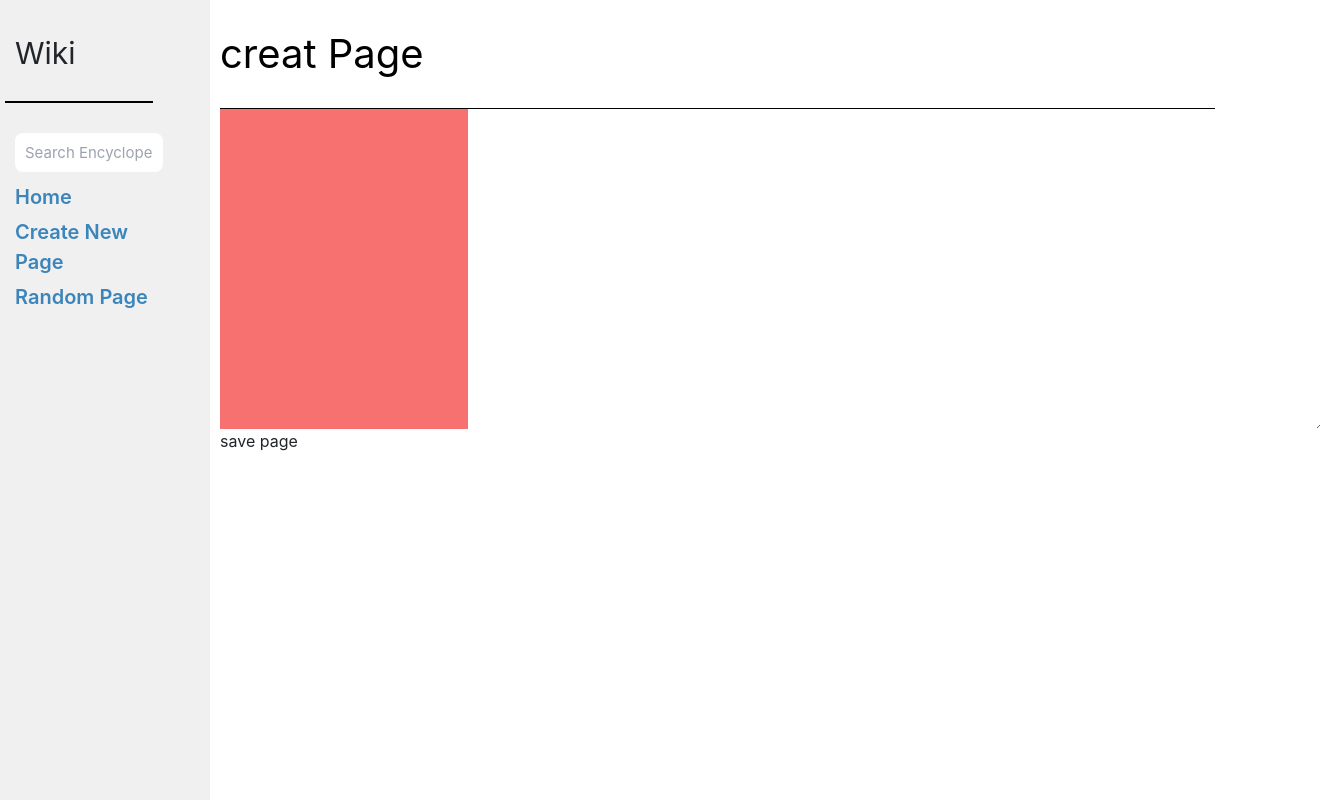
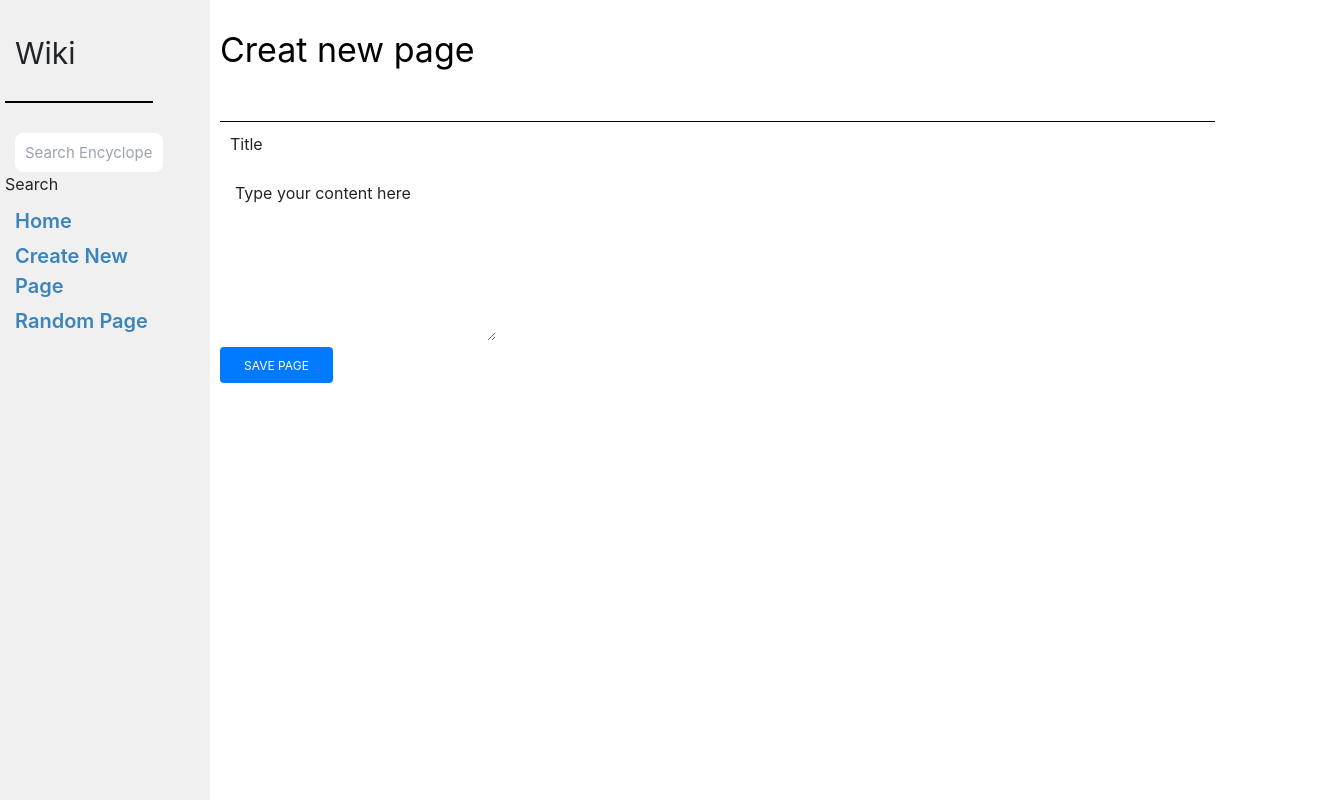
Before and after one commit to ahmedjs78/cs50w-wiki, a Django app: page /creatpage in a window 1320 px wide; the page is wider, and only the part inside the window is pictured. Run offline with Django 3.2, Linux system fonts and the light colour scheme; some libraries are stand-ins or nearby versions.

Commit message:
almost done

```diff
--- /dev/null
+++ b/encyclopedia/static/encyclopedia/index.js
@@ -0,0 +1,26 @@
+let labelEl = document.querySelector(".active");
+let textEl = document.querySelector(".textar");
+let input1 = document.querySelector(".input1");
+const label1 = document.querySelector(".label1")
+
+
+input1.addEventListener('focus',function(){
+        label1.classList.add("activecl")
+
+})
+
+input1.addEventListener('blur',function(){
+    if(input1.value === ""){
+        label1.classList.remove("activecl")
+    }
+})
+
+textEl.addEventListener('focus',function () {
+        labelEl.classList.add('activecl')
+
+})
+textEl.addEventListener('blur',function () {
+    if(textEl.value === ""){
+        labelEl.classList.remove('activecl')
+    }
+})
--- a/encyclopedia/static/encyclopedia/styles.css
+++ b/encyclopedia/static/encyclopedia/styles.css
@@ -8,23 +8,30 @@ code {
 }
 
 h1 {
-    margin-top: 0px;
-    padding-top: 20px;
+    margin-bottom: 20px !important;
+    font-size:34px !important;
+    margin-top: 0px !important;
+    padding-top: 20px !important;
 }
 
+
 textarea {
-    height: 40vh;
-    width: 80%;
+    height: 20vh !important;
+    width: 50% !important;
+}
+
+a {
+    color: rgb(56, 106, 159) !important;
 }
 
 .main {
-    padding: 10px;
+    padding: 10px !important;
 }
 
 .search {
-    width: 100%;
+    width: 100% ;
     font-size: 15px;
-    line-height: 15px;
+    line-height: 15px !important;
 }
 
 .sidebar {
@@ -38,7 +45,12 @@ textarea {
 }
 
 .nav-links{
-    color: rgb(59, 133, 186);
+    color: rgb(59, 133, 186) !important;
     font-size: 20px;
     font-weight: 600;
 }
+.activecl{
+    position: relative;
+    top:-20px;
+    background-color: beige;
+}
--- a/encyclopedia/templates/encyclopedia/creat_newpage.html
+++ b/encyclopedia/templates/encyclopedia/creat_newpage.html
@@ -1,18 +1,23 @@
 {% extends "encyclopedia/layout.html" %}
 {% block body %}
 
-    <h1 class="text-black text-[40px] pb-[30px]">creat Page</h1>
+    <h1 class="text-black text-[40px] pb-[30px]">Creat new page</h1>
     <div class="bg-black w-[90%] h-[1px]"></div>
-    <div class="">
-
+    <div class=" w-[50%]">
 
         <form action="{% url 'savepage' %}" method="post">
             {% csrf_token %}
-            <div class="flex w-[100%]">
-                <input class="bg-red-400" type="text" name="titleq" >
-                <textarea name="description"  cols="10" rows="10"></textarea>
+            <div class="relative mt-[10px]">
+                <label class="label1 ml-[10px] absolute" for="title">Title</label>
+                <input class="input1" type="text" name="titleq" id="title">
             </div>
-                <button type="submit"> save page</button>
+
+            <div class="relative mt-[25px]">
+                <label class="active absolute ml-[15px]" for="content"> Type your content here </label>
+                <textarea class="textar" name="content" id="content" cols="30" rows="10"></textarea>
+            </div>
+                <button  class="inline-block rounded bg-primary px-6 pb-2 pt-2.5 text-xs text-[bolder] uppercase leading-normal text-white shadow-primary-3 transition duration-150 ease-in-out hover:bg-primary-accent-300 hover:shadow-primary-2 focus:bg-primary-accent-300 focus:shadow-primary-2 focus:outline-none focus:ring-0 active:bg-primary-600 active:shadow-primary-2 motion-reduce:transition-none dark:shadow-black/30 dark:hover:shadow-dark-strong dark:focus:shadow-dark-strong dark:active:shadow-dark-strong " type="submit"> save page</button>
+
         </form>
 
     </div>
--- a/encyclopedia/templates/encyclopedia/layout.html
+++ b/encyclopedia/templates/encyclopedia/layout.html
@@ -6,8 +6,9 @@
     <head>
         <title>{% block title %}{% endblock %}</title>
         <link rel="stylesheet" href="https://stackpath.bootstrapcdn.com/bootstrap/4.4.1/css/bootstrap.min.css" integrity="sha384-Vkoo8x4CGsO3+Hhxv8T/Q5PaXtkKtu6ug5TOeNV6gBiFeWPGFN9MuhOf23Q9Ifjh" crossorigin="anonymous">
+        <script src="https://cdn.tailwindcss.com"></script>
         <link href="{% static 'encyclopedia/styles.css' %}" rel="stylesheet">
-        <script src="https://cdn.tailwindcss.com"></script>
+        <script src="{% static 'encyclopedia\index.js' %}" defer></script>
     </head>
     <body>
         <div class="row">
@@ -17,6 +18,7 @@
                 <form class="center" action="{% url 'search' %}" method="POST">
                     {% csrf_token %}
                     <input foucs class="rounded-[8px] text-[bold] ml-[10px] search p-[10px] w-[80%]" type="text" name="q" placeholder="Search Encyclopedia">
+                    <button class="" type="submit">Search</button>
                 </form>
                 <div class="flex flex-col gap-[5px] p-[10px]">
                     <div>
@@ -24,7 +26,6 @@
                     </div>
                     <div>
                         <a class="nav-links" href="{% url 'creatpage' %}">Create New Page</a>
-
                     </div>
                     <div>
                         <a class="nav-links" href="{% url 'randompage' %}">Random Page</a>
--- a/encyclopedia/urls.py
+++ b/encyclopedia/urls.py
@@ -9,5 +9,6 @@ urlpatterns = [
     path('randompage', views.randompage, name="randompage" ),
     path('creatpage',views.creatpage, name="creatpage"),
     path('savepage',views.savepage, name="savepage"),
-    path('editentry', views.editpage, name="editpage")
+    path('editentry', views.editpage, name="editpage"),
+    path('deletepage', views.deletepage, name="deletepage"),
     ]
--- a/encyclopedia/views.py
+++ b/encyclopedia/views.py
@@ -1,7 +1,8 @@
-from django.shortcuts import render
+from django.shortcuts import render,redirect
 import markdown
 import random
 from . import util
+import os
 
 
 def convertMarkdown(title):
@@ -78,7 +79,7 @@ def creatpage(request):
 
 def savepage(request):
     title = request.POST.get('titleq')
-    description = request.POST.get('description')
+    description = request.POST.get('content')
     util.save_entry(title, description)
     htmlContent =  convertMarkdown(title)
     print(htmlContent)
@@ -90,3 +91,9 @@ def editpage(requst):
     entrey_title = requst.POST.get("entry_title")
     content = util.get_entry(entrey_title)
     return render(requst,"encyclopedia\editpage.html", {"entrey_title":entrey_title,"content":content})
+
+def deletepage(request):
+    ll = request.POST.get('entry_title')
+    print(ll)
+    os.remove(f"entries\{request.POST.get('entry_title')}.md")
+    return redirect('index')
```
Also changed, not shown: encyclopedia/templates/encyclopedia/editpage.html (+5 -2 lines), encyclopedia/templates/encyclopedia/inter.html (+11 -3 lines), entries/fffffff.md (deleted, +0 -1 lines), entries/loooool.md (deleted, +0 -1 lines), entries/ok changed.md (deleted, +0 -1 lines), entries/omga lol.md (deleted, +0 -1 lines).
